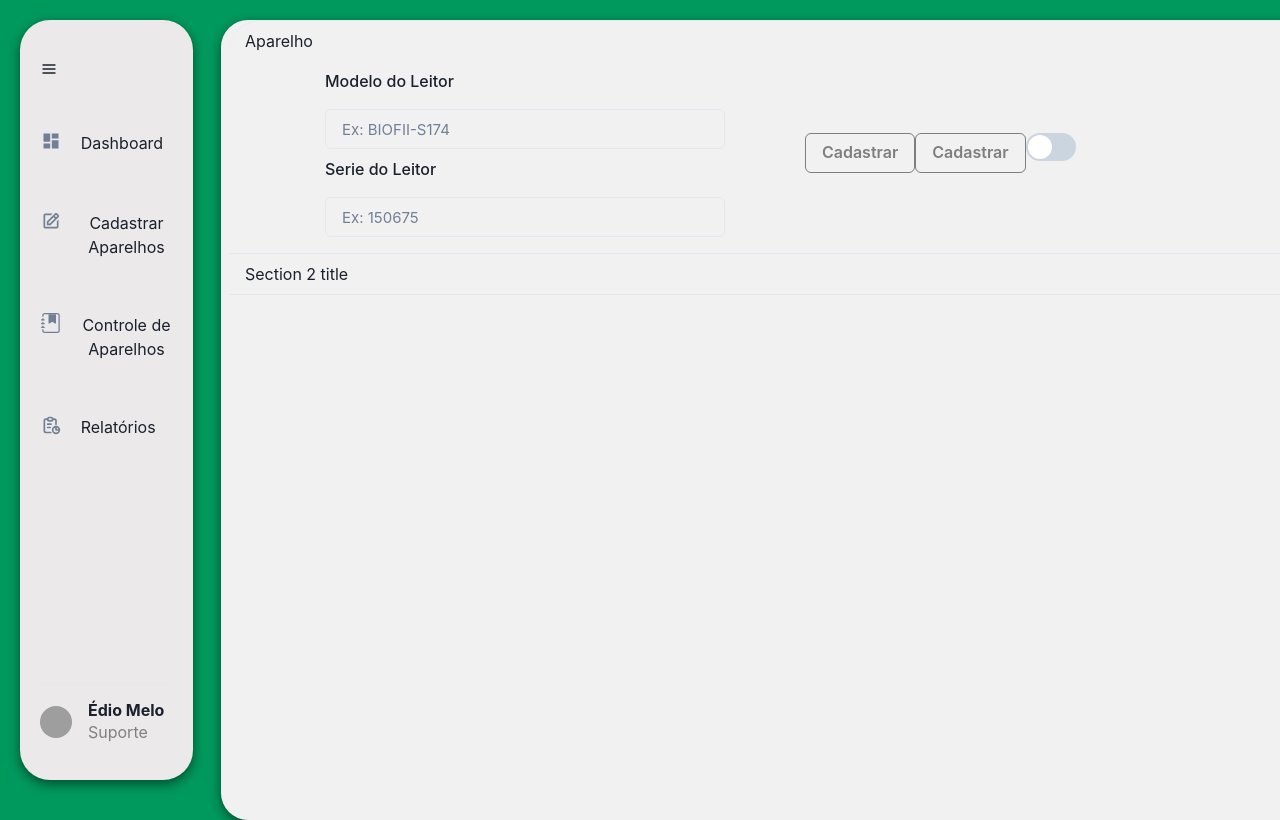
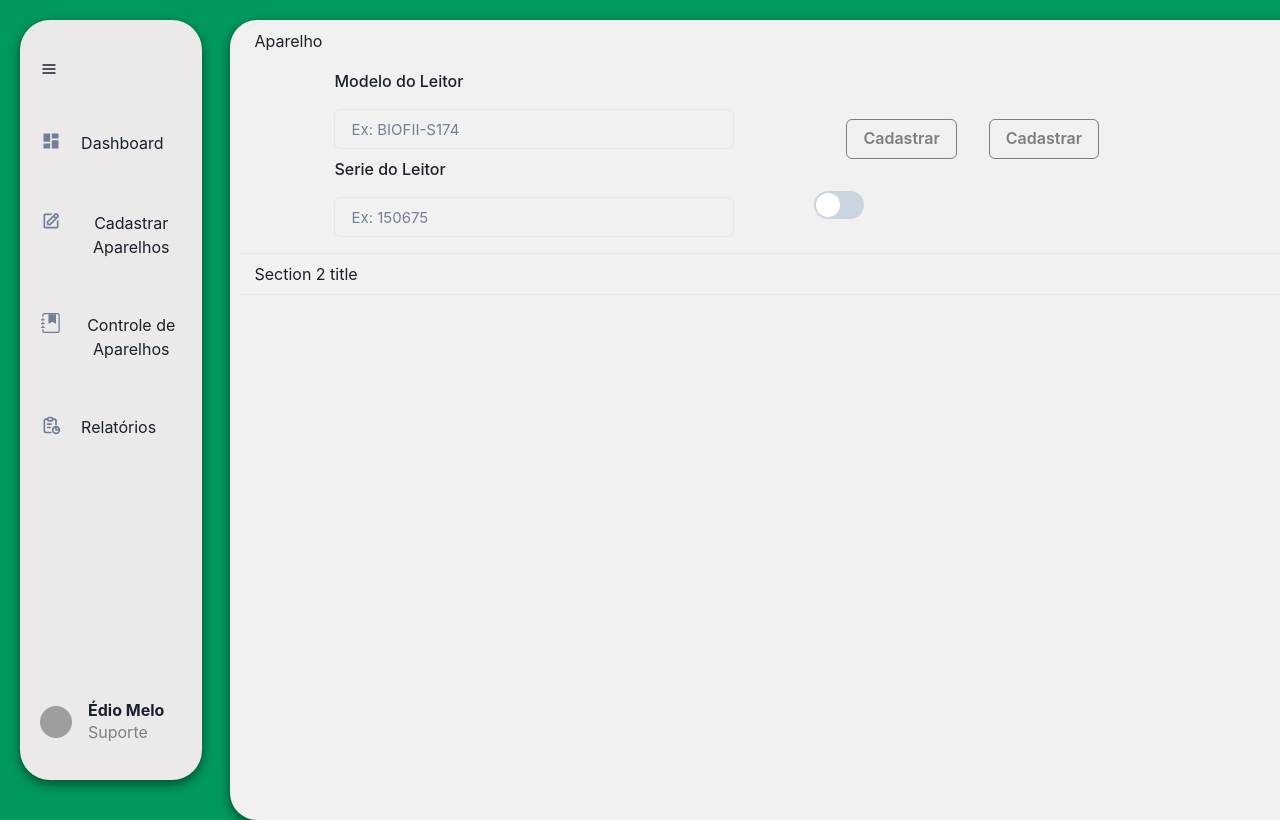
Before and after one commit to E-Mello/Projects, a React (Vite) app in the folder EquipmentControl/: page /device-control in a window 1280 px wide. Shown: the top 820 px of the page. Built offline with nearby package versions, Linux system fonts and the light colour scheme; grey boxes are pictures that could not be loaded.

Commit message:
Add content

```diff
--- a/EquipmentControl/src/components/Sidebar.tsx
+++ b/EquipmentControl/src/components/Sidebar.tsx
@@ -47,7 +47,6 @@ import { NavItem } from './NavItem'
 export function Sidebar() {
     const [navSize, changeNavSize] = useState("large")
     return (
-        <>
         <Flex
             pos="sticky"
             left="5"
@@ -55,7 +54,7 @@ export function Sidebar() {
             marginTop="2.5vh"
             boxShadow="0 4px 12px 0 rgba(0,0,0,0.5)"
             borderRadius={navSize == "small" ? "4.6875rem" : "1.875rem"}
-                w={navSize == "small" ? "4.6875rem" : "15.625rem"}
+            w={navSize == "small" ? "4.6875rem" : "16.625rem"}
             flexDir="column"
             justifyContent="space-between"
             transition={navSize == "small" ? "all 0.3s ease-in-out" : ""}
@@ -122,6 +121,5 @@ export function Sidebar() {
             </Flex>
 
         </Flex >
-        </>
     );
 }
--- a/EquipmentControl/src/pages/DeviceControlv2.tsx
+++ b/EquipmentControl/src/pages/DeviceControlv2.tsx
@@ -93,19 +93,21 @@ export function DeviceControlv2() {
                             </FormControl>
                             <Flex
                                 marginLeft="10rem"
+                                display="inline-flex"
                             >
                                 <Stack
                                     direction='column'
                                     spacing={2}
                                     align='center'
-                                    display="inline-block"
+                                    display="flex"
                                 >
-                                    <Flex display="inline-">
+                                    <Flex display="inline">
                                         <Button
                                             colorScheme='blackAlpha'
                                             variant='outline'
                                             top="0"
                                             left="0rem"
+                                            margin="2rem"
 
                                         >
                                             Cadastrar
@@ -119,7 +121,7 @@ export function DeviceControlv2() {
                                             Cadastrar
                                         </Button>
                                         <Stack direction='row'>
-                                            <Switch colorScheme='teal' size='lg' />
+                                            <Switch colorScheme='blue' size='lg' />
                                         </Stack>
                                     </Flex>
                                 </Stack>
```
Lines whose indentation alone changed are shown as unchanged.
